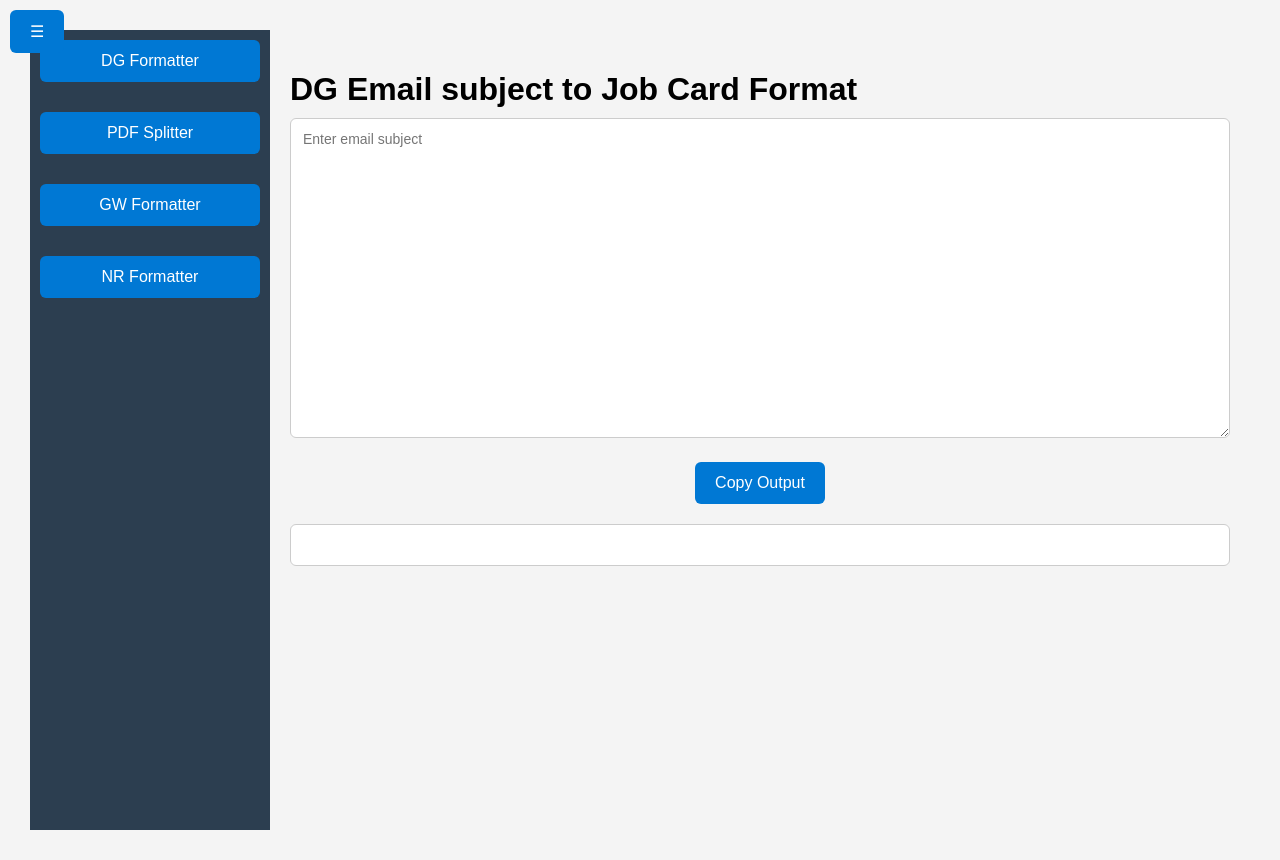
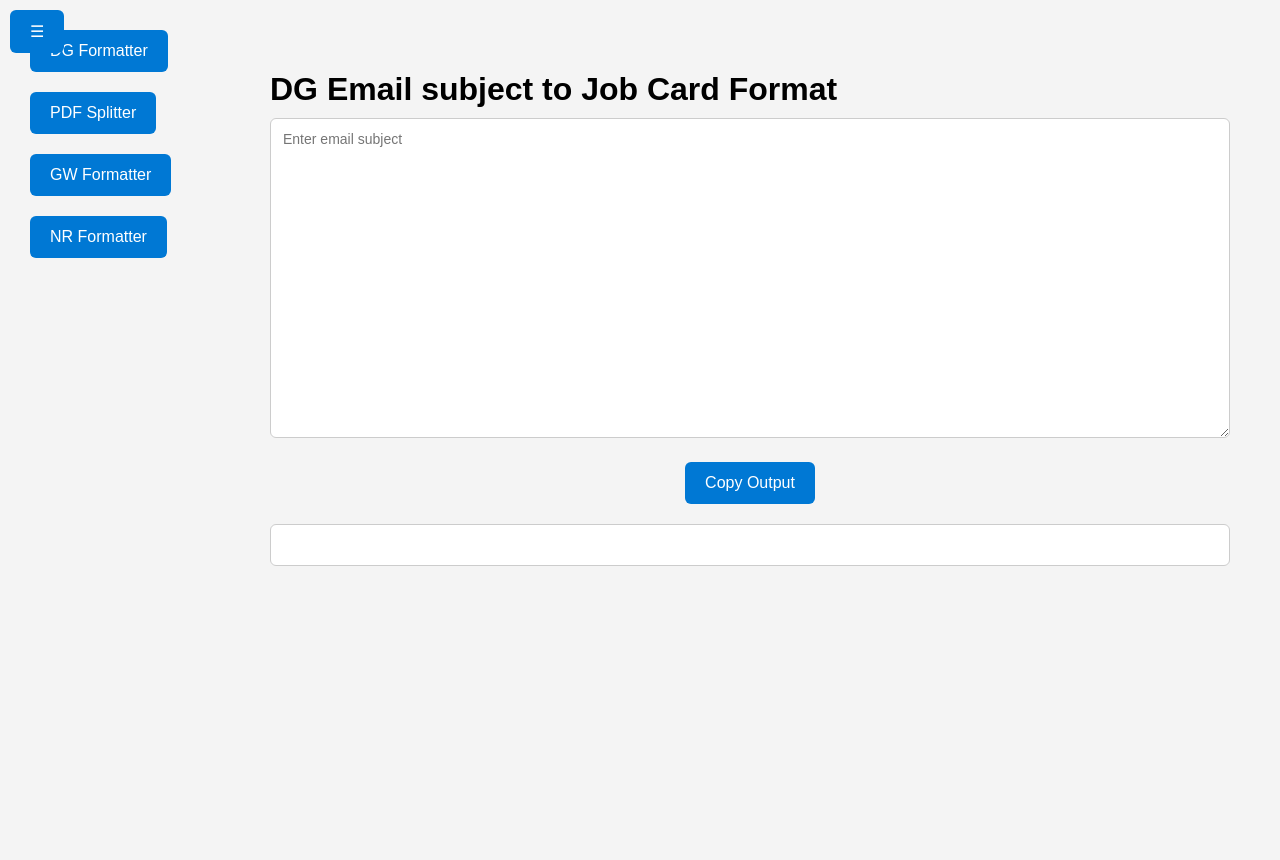
Before and after one commit to cha252/NPE_tools, a React (Vite) app: page / in a window 1280 px wide. Built offline with nearby package versions, Linux system fonts and the light colour scheme.

Commit message:
Changed the sidebar

```diff
--- a/App.css
+++ b/App.css
@@ -4,17 +4,13 @@
 }
 
 .sidebar {
-    background: #2c3e50;
-    display: flex;
-    flex-direction: column;
-    gap: 10px;
-    padding: 10px;
-    overflow: hidden;
-    transition: width 0.3s ease;
+    width: 220px;
+    transform: translateX(0);
+    transition: transform 0.3s ease;
 }
 
-.sidebar.open {
-    width: 220px;
+.sidebar.closed {
+    transform: translateX(-100%);
 }
 
 .sidebar.closed {
```
